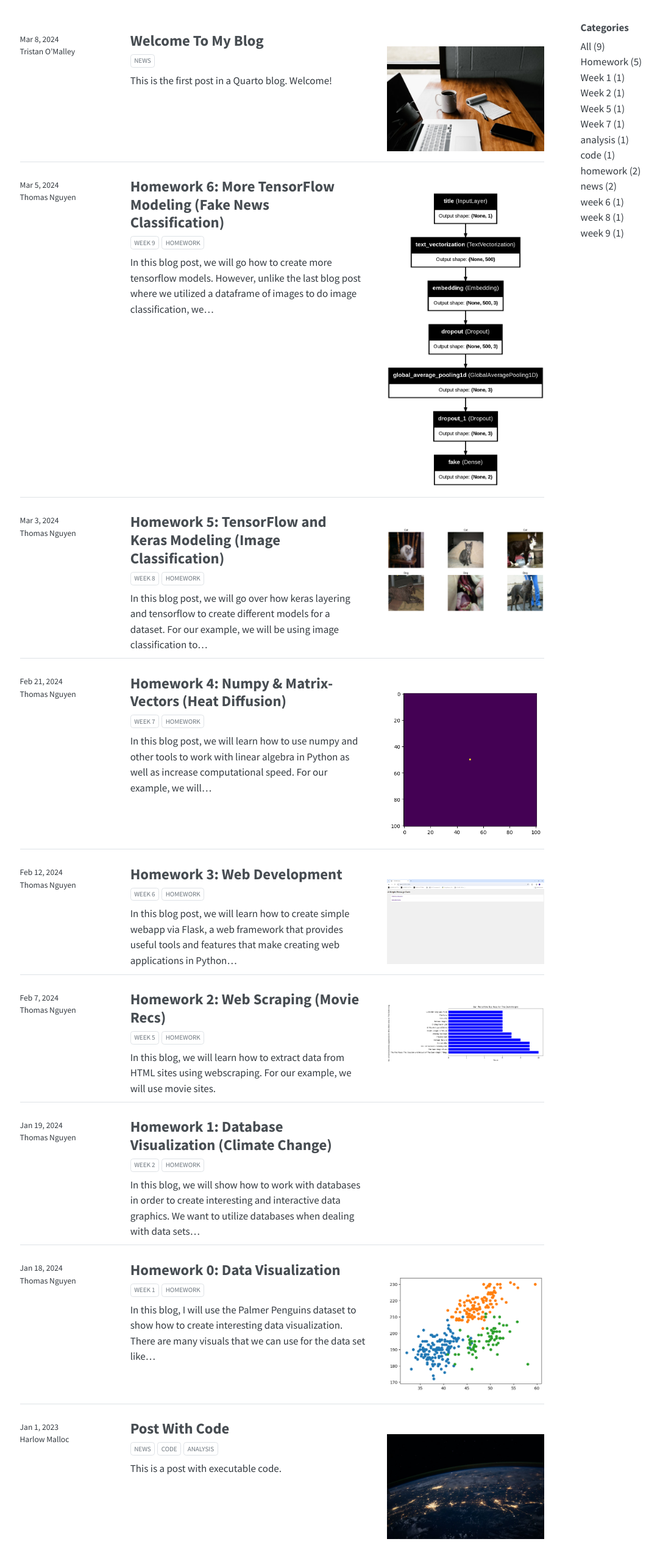
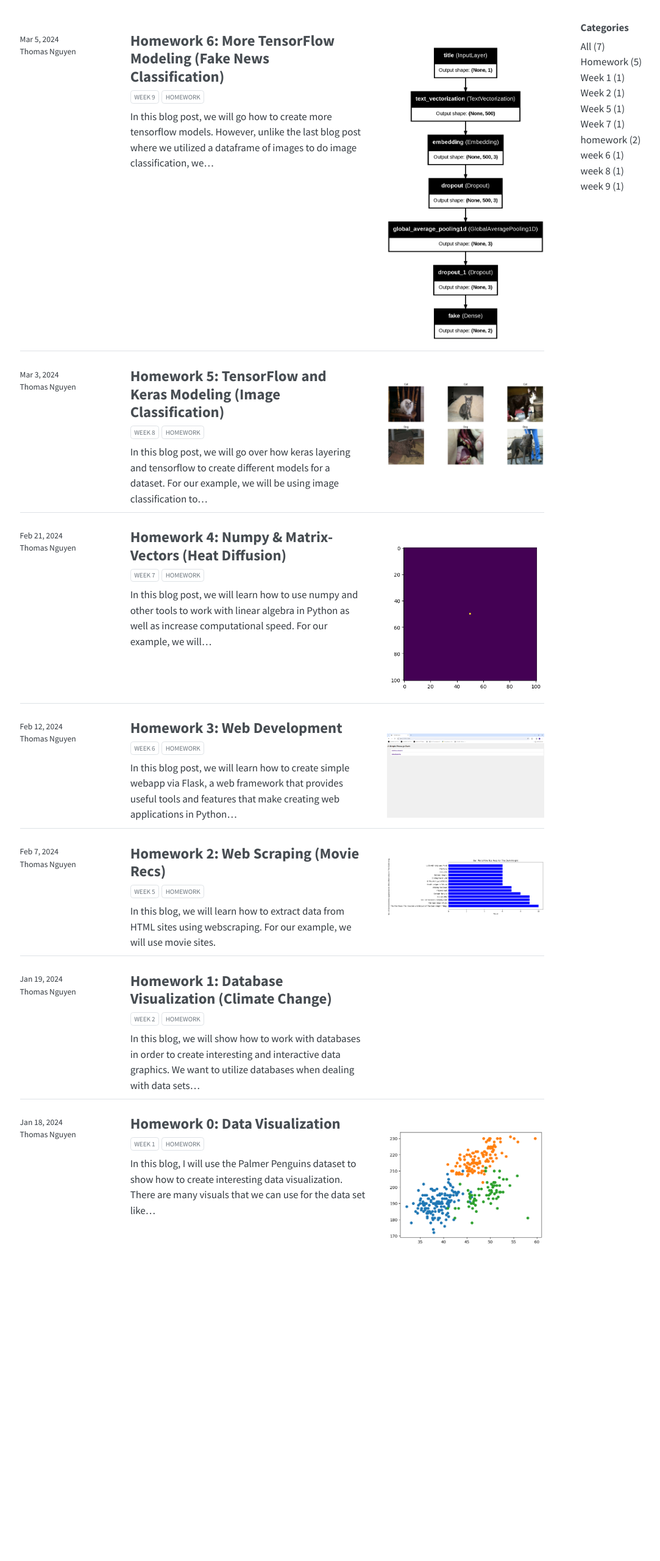
Before and after one commit to Coding-Tom-1405/Thomas-s-Blogs, a plain HTML site: page index.html in a window 1280 px wide. Shown: the part 200-2760 px from the top of the page at 61% size, without its empty margins (40-1123 px from the left). After the commit the page ends 2382 px from the top, so only its background shows below. Drawn offline with nearby package versions, Linux system fonts and the light colour scheme.

Commit message:
Built site for gh-pages

```diff
--- a/index.html
+++ b/index.html
@@ -191,7 +191,7 @@ window.Quarto = {
 <!-- margin-sidebar -->
     <div id="quarto-margin-sidebar" class="sidebar margin-sidebar">
 
-    <h5 class="quarto-listing-category-title">Categories</h5><div class="quarto-listing-category category-default"><div class="category" data-category="">All <span class="quarto-category-count">(9)</span></div><div class="category" data-category="Homework">Homework <span class="quarto-category-count">(5)</span></div><div class="category" data-category="Week 1">Week 1 <span class="quarto-category-count">(1)</span></div><div class="category" data-category="Week 2">Week 2 <span class="quarto-category-count">(1)</span></div><div class="category" data-category="Week 5">Week 5 <span class="quarto-category-count">(1)</span></div><div class="category" data-category="Week 7">Week 7 <span class="quarto-category-count">(1)</span></div><div class="category" data-category="analysis">analysis <span class="quarto-category-count">(1)</span></div><div class="category" data-category="code">code <span class="quarto-category-count">(1)</span></div><div class="category" data-category="homework">homework <span class="quarto-category-count">(2)</span></div><div class="category" data-category="news">news <span class="quarto-category-count">(2)</span></div><div class="category" data-category="week 6">week 6 <span class="quarto-category-count">(1)</span></div><div class="category" data-category="week 8">week 8 <span class="quarto-category-count">(1)</span></div><div class="category" data-category="week 9">week 9 <span class="quarto-category-count">(1)</span></div></div></div>
+    <h5 class="quarto-listing-category-title">Categories</h5><div class="quarto-listing-category category-default"><div class="category" data-category="">All <span class="quarto-category-count">(7)</span></div><div class="category" data-category="Homework">Homework <span class="quarto-category-count">(5)</span></div><div class="category" data-category="Week 1">Week 1 <span class="quarto-category-count">(1)</span></div><div class="category" data-category="Week 2">Week 2 <span class="quarto-category-count">(1)</span></div><div class="category" data-category="Week 5">Week 5 <span class="quarto-category-count">(1)</span></div><div class="category" data-category="Week 7">Week 7 <span class="quarto-category-count">(1)</span></div><div class="category" data-category="homework">homework <span class="quarto-category-count">(2)</span></div><div class="category" data-category="week 6">week 6 <span class="quarto-category-count">(1)</span></div><div class="category" data-category="week 8">week 8 <span class="quarto-category-count">(1)</span></div><div class="category" data-category="week 9">week 9 <span class="quarto-category-count">(1)</span></div></div></div>
 <!-- main -->
 <main class="content quarto-banner-title-block column-page-left" id="quarto-document-content">
 
@@ -205,40 +205,7 @@ window.Quarto = {
 
 <div class="quarto-listing quarto-listing-container-default" id="listing-listing">
 <div class="list quarto-listing-default">
-<div class="quarto-post image-right" data-index="0" data-categories="news" data-listing-date-sort="1709884800000" data-listing-file-modified-sort="1710141381168" data-listing-date-modified-sort="NaN" data-listing-reading-time-sort="1" data-listing-word-count-sort="32">
-<div class="thumbnail">
-<p><a href="./posts/welcome/index.html" class="no-external"></a></p><a href="./posts/welcome/index.html" class="no-external">
-<p class="card-img-top"><img src="posts\welcome\thumbnail.jpg"  class="thumbnail-image card-img"/></p>
-</a><p><a href="./posts/welcome/index.html" class="no-external"></a></p>
-</div>
-<div class="body">
-<h3 class="no-anchor listing-title">
-<a href="./posts/welcome/index.html" class="no-external">Welcome To My Blog</a>
-</h3>
-<div class="listing-subtitle">
-<a href="./posts/welcome/index.html" class="no-external"></a>
-</div>
-<div class="listing-categories">
-<div class="listing-category" onclick="window.quartoListingCategory('news'); return false;">
-news
-</div>
-</div>
-<div class="listing-description">
-<a href="./posts/welcome/index.html" class="no-external">This is the first post in a Quarto blog. Welcome!</a>
-</div>
-</div>
-<div class="metadata">
-<a href="./posts/welcome/index.html" class="no-external">
-<div class="listing-date">
-Mar 8, 2024
-</div>
-<div class="listing-author">
-Tristan O’Malley
-</div>
-</a>
-</div>
-</div>
-<div class="quarto-post image-right" data-index="1" data-categories="week 9,homework" data-listing-date-sort="1709625600000" data-listing-file-modified-sort="1710141266014" data-listing-date-modified-sort="NaN" data-listing-reading-time-sort="5" data-listing-word-count-sort="936">
+<div class="quarto-post image-right" data-index="0" data-categories="week 9,homework" data-listing-date-sort="1709625600000" data-listing-file-modified-sort="1710141266014" data-listing-date-modified-sort="NaN" data-listing-reading-time-sort="5" data-listing-word-count-sort="936">
 <div class="thumbnail">
 <p><a href="./posts/HW6/index.html" class="no-external"></a></p><a href="./posts/HW6/index.html" class="no-external">
 <p class="card-img-top"><img src="posts\HW6\index_files\figure-html\cell-13-output-1.png"  class="thumbnail-image card-img"/></p>
@@ -274,7 +241,7 @@ Thomas Nguyen
 </a>
 </div>
 </div>
-<div class="quarto-post image-right" data-index="2" data-categories="week 8,Homework" data-listing-date-sort="1709452800000" data-listing-file-modified-sort="1710141427297" data-listing-date-modified-sort="NaN" data-listing-reading-time-sort="10" data-listing-word-count-sort="1884">
+<div class="quarto-post image-right" data-index="1" data-categories="week 8,Homework" data-listing-date-sort="1709452800000" data-listing-file-modified-sort="1710141427297" data-listing-date-modified-sort="NaN" data-listing-reading-time-sort="10" data-listing-word-count-sort="1884">
 <div class="thumbnail">
 <p><a href="./posts/HW5/index.html" class="no-external"></a></p><a href="./posts/HW5/index.html" class="no-external">
 <p class="card-img-top"><img src="posts\HW5\index_files\figure-html\cell-11-output-1.png"  class="thumbnail-image card-img"/></p>
@@ -310,7 +277,7 @@ Thomas Nguyen
 </a>
 </div>
 </div>
-<div class="quarto-post image-right" data-index="3" data-categories="Week 7,Homework" data-listing-date-sort="1708502400000" data-listing-file-modified-sort="1708580608488" data-listing-date-modified-sort="NaN" data-listing-reading-time-sort="1" data-listing-word-count-sort="103">
+<div class="quarto-post image-right" data-index="2" data-categories="Week 7,Homework" data-listing-date-sort="1708502400000" data-listing-file-modified-sort="1708580608488" data-listing-date-modified-sort="NaN" data-listing-reading-time-sort="1" data-listing-word-count-sort="103">
 <div class="thumbnail">
 <p><a href="./posts/HW4/index.html" class="no-external"></a></p><a href="./posts/HW4/index.html" class="no-external">
 <p class="card-img-top"><img src="posts\HW4\index_files\figure-html\cell-3-output-1.png"  class="thumbnail-image card-img"/></p>
@@ -346,7 +313,7 @@ Thomas Nguyen
 </a>
 </div>
 </div>
-<div class="quarto-post image-right" data-index="4" data-categories="week 6,homework" data-listing-date-sort="1707724800000" data-listing-file-modified-sort="1708067239330" data-listing-date-modified-sort="NaN" data-listing-reading-time-sort="20" data-listing-word-count-sort="3821">
+<div class="quarto-post image-right" data-index="3" data-categories="week 6,homework" data-listing-date-sort="1707724800000" data-listing-file-modified-sort="1708067239330" data-listing-date-modified-sort="NaN" data-listing-reading-time-sort="20" data-listing-word-count-sort="3821">
 <div class="thumbnail">
 <p><a href="./posts/HW3/index.html" class="no-external"></a></p><a href="./posts/HW3/index.html" class="no-external">
 <p class="card-img-top"><img src="posts\HW3\index_files\figure-html\668a3f4b-1-PIC16B-HW3-PIC1-2.png"  class="thumbnail-image card-img"/></p>
@@ -382,7 +349,7 @@ Thomas Nguyen
 </a>
 </div>
 </div>
-<div class="quarto-post image-right" data-index="5" data-categories="Week 5,Homework" data-listing-date-sort="1707292800000" data-listing-file-modified-sort="1708574356068" data-listing-date-modified-sort="NaN" data-listing-reading-time-sort="8" data-listing-word-count-sort="1539">
+<div class="quarto-post image-right" data-index="4" data-categories="Week 5,Homework" data-listing-date-sort="1707292800000" data-listing-file-modified-sort="1708574356068" data-listing-date-modified-sort="NaN" data-listing-reading-time-sort="8" data-listing-word-count-sort="1539">
 <div class="thumbnail">
 <p><a href="./posts/HW2/index.html" class="no-external"></a></p><a href="./posts/HW2/index.html" class="no-external">
 <p class="card-img-top"><img src="posts\HW2\index_files\figure-html\cell-8-output-1.png"  class="thumbnail-image card-img"/></p>
@@ -418,7 +385,7 @@ Thomas Nguyen
 </a>
 </div>
 </div>
-<div class="quarto-post image-right" data-index="6" data-categories="Week 2,Homework" data-listing-date-sort="1705651200000" data-listing-file-modified-sort="1707725387555" data-listing-date-modified-sort="NaN" data-listing-reading-time-sort="6" data-listing-word-count-sort="1146">
+<div class="quarto-post image-right" data-index="5" data-categories="Week 2,Homework" data-listing-date-sort="1705651200000" data-listing-file-modified-sort="1707725387555" data-listing-date-modified-sort="NaN" data-listing-reading-time-sort="6" data-listing-word-count-sort="1146">
 <div class="thumbnail">
 <p><a href="./posts/HW1/index.html" class="no-external"></a></p><a href="./posts/HW1/index.html" class="no-external">
 <div class="listing-item-img-placeholder card-img-top" >&nbsp;</div>
@@ -454,7 +421,7 @@ Thomas Nguyen
 </a>
 </div>
 </div>
-<div class="quarto-post image-right" data-index="7" data-categories="Week 1,Homework" data-listing-date-sort="1705564800000" data-listing-file-modified-sort="1710142012583" data-listing-date-modified-sort="NaN" data-listing-reading-time-sort="4" data-listing-word-count-sort="634">
+<div class="quarto-post image-right" data-index="6" data-categories="Week 1,Homework" data-listing-date-sort="1705564800000" data-listing-file-modified-sort="1710142261685" data-listing-date-modified-sort="NaN" data-listing-reading-time-sort="4" data-listing-word-count-sort="634">
 <div class="thumbnail">
 <p><a href="./posts/bruin/index.html" class="no-external"></a></p><a href="./posts/bruin/index.html" class="no-external">
 <p class="card-img-top"><img src="posts\bruin\index_files\figure-html\cell-12-output-1.png"  class="thumbnail-image card-img"/></p>
@@ -486,45 +453,6 @@ Jan 18, 2024
 </div>
 <div class="listing-author">
 Thomas Nguyen
-</div>
-</a>
-</div>
-</div>
-<div class="quarto-post image-right" data-index="8" data-categories="news,code,analysis" data-listing-date-sort="1672560000000" data-listing-file-modified-sort="1710141964042" data-listing-date-modified-sort="NaN" data-listing-reading-time-sort="1" data-listing-word-count-sort="7">
-<div class="thumbnail">
-<p><a href="./posts/post-with-code/index.html" class="no-external"></a></p><a href="./posts/post-with-code/index.html" class="no-external">
-<p><img src="./posts/post-with-code/image.jpg" class="thumbnail-image"></p>
-</a><p><a href="./posts/post-with-code/index.html" class="no-external"></a></p>
-</div>
-<div class="body">
-<h3 class="no-anchor listing-title">
-<a href="./posts/post-with-code/index.html" class="no-external">Post With Code</a>
-</h3>
-<div class="listing-subtitle">
-<a href="./posts/post-with-code/index.html" class="no-external"></a>
-</div>
-<div class="listing-categories">
-<div class="listing-category" onclick="window.quartoListingCategory('news'); return false;">
-news
-</div>
-<div class="listing-category" onclick="window.quartoListingCategory('code'); return false;">
-code
-</div>
-<div class="listing-category" onclick="window.quartoListingCategory('analysis'); return false;">
-analysis
-</div>
-</div>
-<div class="listing-description">
-<a href="./posts/post-with-code/index.html" class="no-external">This is a post with executable code.</a>
-</div>
-</div>
-<div class="metadata">
-<a href="./posts/post-with-code/index.html" class="no-external">
-<div class="listing-date">
-Jan 1, 2023
-</div>
-<div class="listing-author">
-Harlow Malloc
 </div>
 </a>
 </div>
--- a/listings.json
+++ b/listings.json
@@ -2,15 +2,13 @@
   {
     "listing": "/index.html",
     "items": [
-      "/posts/welcome/index.html",
       "/posts/HW6/index.html",
       "/posts/HW5/index.html",
       "/posts/HW4/index.html",
       "/posts/HW3/index.html",
       "/posts/HW2/index.html",
       "/posts/HW1/index.html",
-      "/posts/bruin/index.html",
-      "/posts/post-with-code/index.html"
+      "/posts/bruin/index.html"
     ]
   }
 ]
```
Also changed, not shown: sitemap.xml (+1 -9 lines), search.json, 1 other file.
